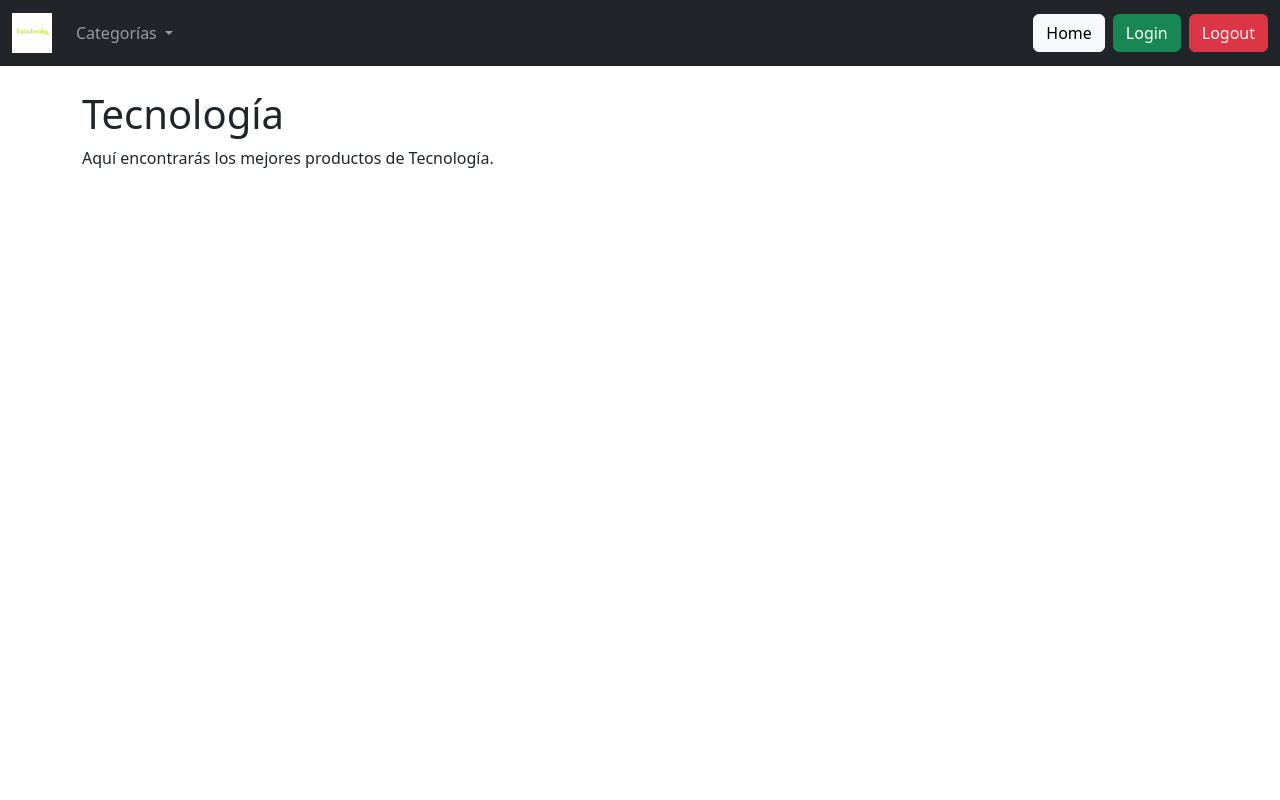
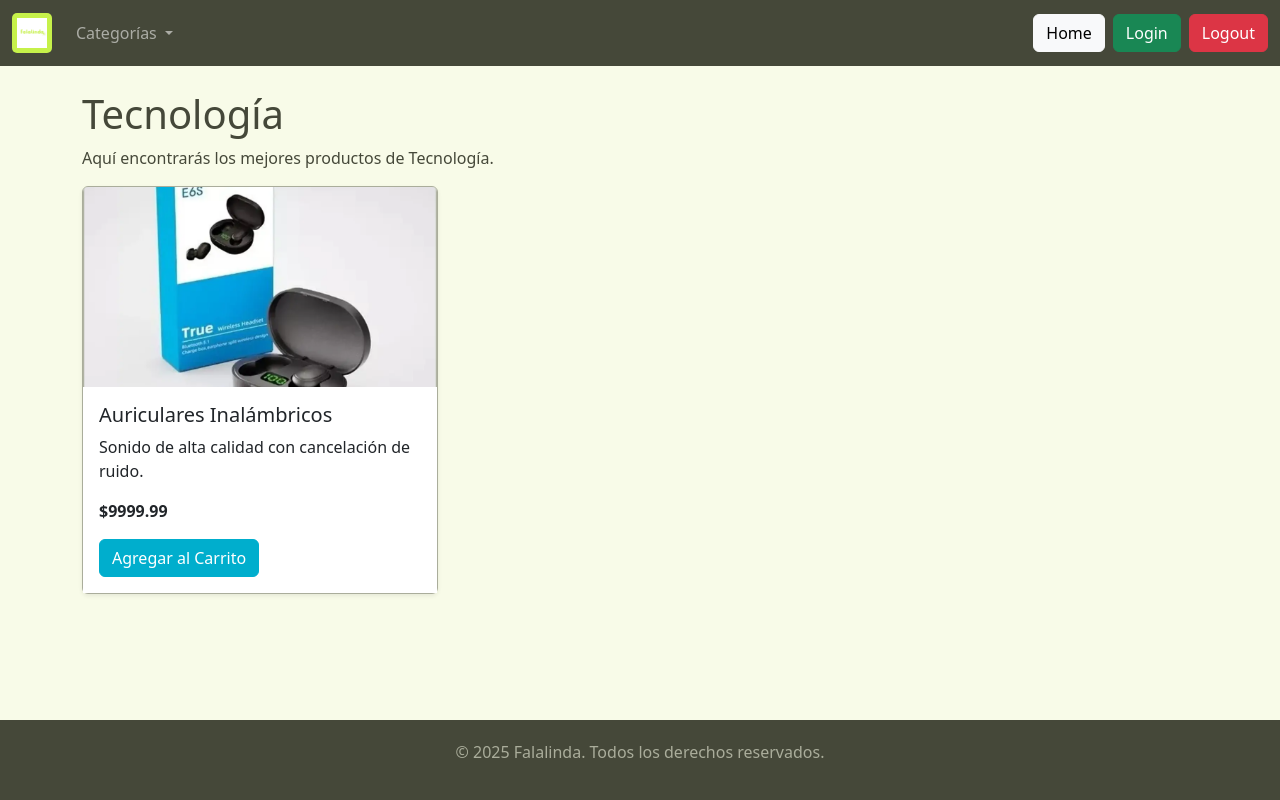
Before and after one commit to mflorhernandez/AW-TPN1, a plain HTML site: page Categorias/Tecnología.html in a window 1280 px wide. Drawn offline with nearby package versions, Linux system fonts and the light colour scheme.

Commit message:
Segunda entrega

```diff
--- a/Categorias/Tecnología.html
+++ b/Categorias/Tecnología.html
@@ -3,17 +3,26 @@
 <head>
     <meta charset="UTF-8">
     <meta name="viewport" content="width=device-width, initial-scale=1.0">
-    <title>Falalinda - Ropa</title>
+    <title>Falalinda - Tecnología</title>
     <link href="https://cdn.jsdelivr.net/npm/bootstrap@5.3.3/dist/css/bootstrap.min.css" rel="stylesheet" integrity="sha384-QWTKZyjpPEjISv5WaRU9OFeRpok6YctnYmDr5pNlyT2bRjXh0JMhjY6hW+ALEwIH" crossorigin="anonymous">
+    <link rel="stylesheet" href="../styles/styles.css">
     <style>
-        .navbar-brand img { height: 40px; }
+        .navbar-brand img {
+            height: 40px;
+        }
+        body {
+            display: flex;
+            flex-direction: column;
+            min-height: 100vh;
+        }
+        main {
+            flex: 1;
+        }
     </style>
 </head>
 <body>
-
     <nav class="navbar navbar-dark bg-dark navbar-expand-lg">
         <div class="container-fluid">
-
             <a class="navbar-brand" href="../index.html">
                 <img src="../assets/Logo Tienda.png" alt="Logo Falalinda">
             </a>
@@ -21,37 +30,50 @@
                 <span class="navbar-toggler-icon"></span>
             </button>
             <div class="collapse navbar-collapse" id="navbarContent">
-
                 <ul class="navbar-nav me-auto mb-2 mb-lg-0">
                     <li class="nav-item dropdown">
                         <a class="nav-link dropdown-toggle" href="#" role="button" data-bs-toggle="dropdown" aria-expanded="false">
                             Categorías
                         </a>
                         <ul class="dropdown-menu">
-                            <li><a class="dropdown-item" href="./Ropa.html">Ropa</a></li>
-                            <li><a class="dropdown-item" href="./Tecnología.html">Tecnología</a></li>
-                            <li><a class="dropdown-item" href="./Hogar.html">Hogar</a></li>
+                            <li><a class="dropdown-item" href="../Categorias/Ropa.html">Ropa</a></li>
+                            <li><a class="dropdown-item" href="../Categorias/Tecnología.html">Tecnología</a></li>
+                            <li><a class="dropdown-item" href="../Categorias/Hogar.html">Hogar</a></li>
                         </ul>
                     </li>
                 </ul>
-
                 <div class="d-flex">
-
                     <a class="btn btn-light me-2" href="../index.html">Home</a>
-
                     <a type="button" class="btn btn-success me-2" href="../login.html">Login</a>
                     <a type="button" class="btn btn-danger" href="../login.html">Logout</a>
                 </div>
             </div>
         </div>
     </nav>
-
-
-    <section class="container mt-4">
-        <h1>Tecnología</h1>
-        <p>Aquí encontrarás los mejores productos de Tecnología.</p>
-    </section>
-
+    <main>
+        <section class="container mt-4">
+            <h1>Tecnología</h1>
+            <p>Aquí encontrarás los mejores productos de Tecnología.</p>
+            <div class="row">
+                <div class="col-md-4">
+                    <div class="card mb-4 shadow-sm">
+                        <img src="../assets/auriculares.webp" class="card-img-top" alt="Auriculares Inalámbricos">
+                        <div class="card-body">
+                            <h5 class="card-title">Auriculares Inalámbricos</h5>
+                            <p class="card-text">Sonido de alta calidad con cancelación de ruido.</p>
+                            <p class="card-text"><strong>$9999.99</strong></p>
+                            <a href="#" class="btn btn-primary">Agregar al Carrito</a>
+                        </div>
+                    </div>
+                </div>
+            </div>
+        </section>
+    </main>
+    <footer class="text-center">
+        <div class="container">
+            <p>© 2025 Falalinda. Todos los derechos reservados.</p>
+        </div>
+    </footer>
     <script src="https://cdn.jsdelivr.net/npm/@popperjs/core@2.11.7/dist/umd/popper.min.js" integrity="sha384-oBqDVmMz9ATKxIep9tiCxS/Z9fNfEXiDAYTujMAeBAsjFuCZSmKbSSUnQlmh/jp3" crossorigin="anonymous"></script>
     <script src="https://cdn.jsdelivr.net/npm/bootstrap@5.3.3/dist/js/bootstrap.bundle.min.js" integrity="sha384-YvpcrYf0tY3lHB60NNkmXc5s9fDVZLESaAA55NDzOxhy9GkcIdslK1eN7N6jIeHz" crossorigin="anonymous"></script>
 </body>
--- /dev/null
+++ b/styles/styles.css
@@ -0,0 +1,54 @@
+:root {
+    --logo: #c6f14a;
+    --primary: #00aecd;
+    --secondary: #00e8ff;
+    --dark: #454839;
+    --light: #aaad9b;
+    --background: #f8fbe8;
+  }
+
+  body {
+    background-color: var(--background);
+    color: var(--dark);
+  }
+
+  .navbar-dark {
+    background-color: var(--dark) !important;
+  }
+
+  .navbar-brand img {
+    background-color: var(--logo);
+    padding: 5px;
+    border-radius: 5px;
+  }
+
+  .btn-primary {
+    background-color: var(--primary);
+    border-color: var(--primary);
+  }
+
+  .btn-primary:hover {
+    background-color: var(--secondary);
+    border-color: var(--secondary);
+  }
+
+  .card {
+    border-color: var(--light);
+  }
+
+  .card-body {
+    background-color: #ffffff;
+  }
+
+  .card-img-top {
+    background-color: var(--light);
+    height: 200px;
+    object-fit: cover;
+  }
+
+  footer {
+    background-color: var(--dark);
+    color: var(--light);
+    padding: 20px 0;
+    margin-top: auto;
+  }
```
Also changed, not shown: Categorias/Hogar.html (+39 -17 lines), Categorias/Ropa.html (+39 -15 lines), index.html (+31 -13 lines), login.html (+26 -16 lines), registrar.html (+28 -14 lines), assets/alfombra.jpg (added), assets/auriculares.webp (added), assets/camisa.webp (added), assets/sofa-moderno.jpg (added).
